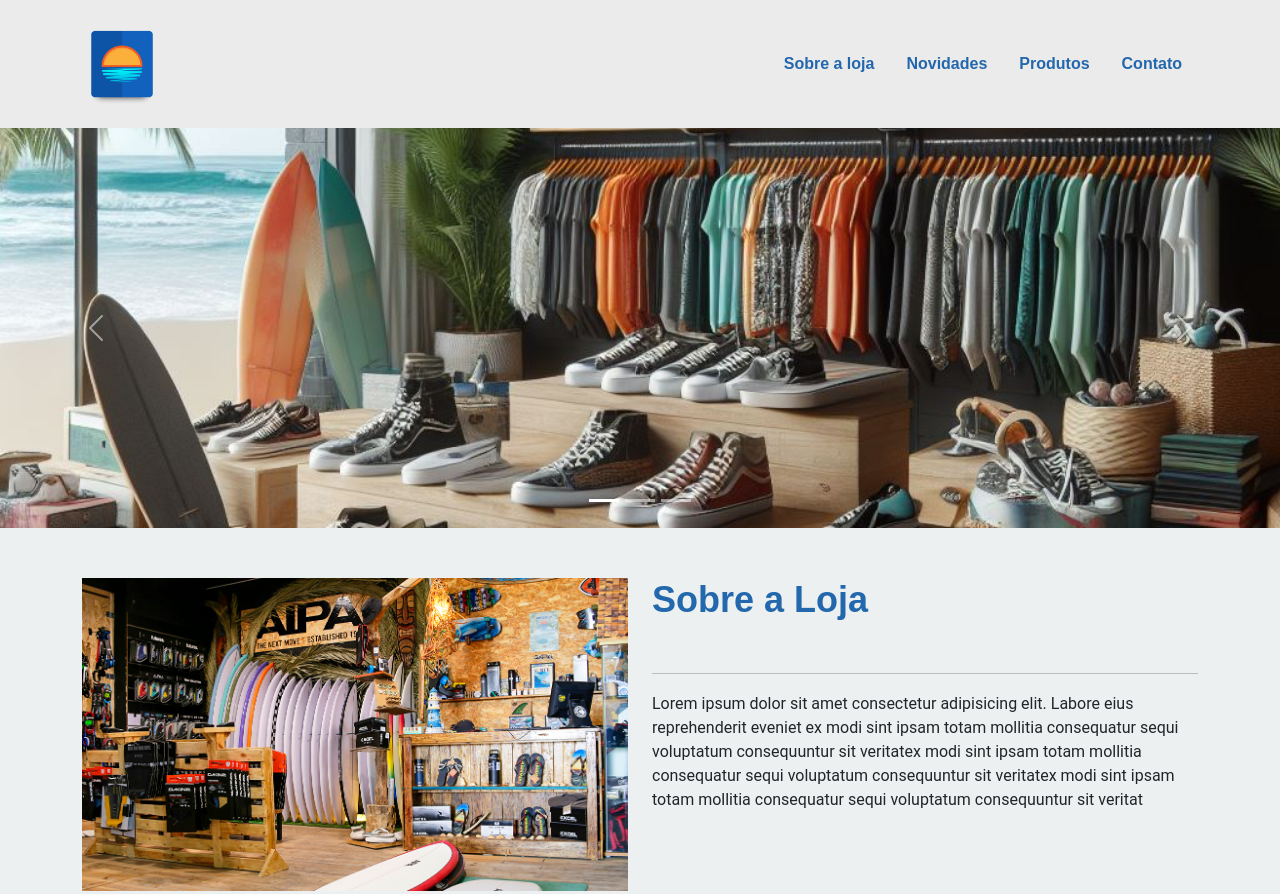
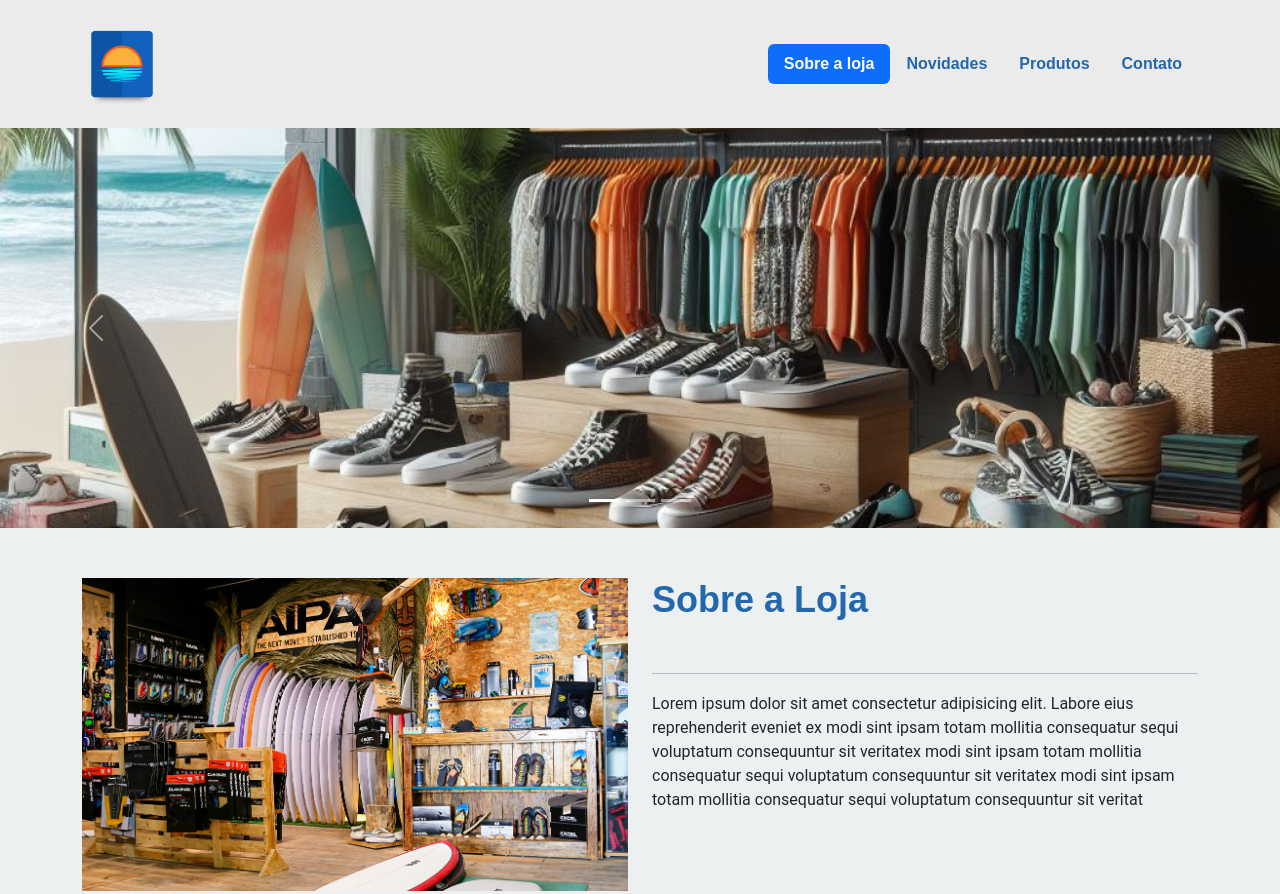
Before and after one commit to analiceleite/emi_store_bootstrap, a plain HTML site: page index.html in a window 1280 px wide. Shown: the top 894 px of the page. Drawn offline with nearby package versions, Linux system fonts and the light colour scheme.

Commit message:
updt css

```diff
--- a/index.html
+++ b/index.html
@@ -26,7 +26,7 @@
       <nav class="collapse navbar-collapse justify-content-end" id="menu">
         <ul class="nav nav-pills d-block d-md-flex">
           <li class="nav-item fw-bold">
-            <a href="#" class="nav-link">
+            <a href="#" class="nav-link active" aria-current="page">
               Sobre a loja
             </a>
           </li>
--- a/main.css
+++ b/main.css
@@ -88,7 +88,8 @@ p {
 }
 
 .nav .nav-link,
-.navbar-brand{
+.navbar-brand,
+.navbar-brand:hover{
   color: #2367ac;
 }
 
@@ -100,13 +101,12 @@ p {
   background-color: #FFEAE6;
 }
 
-.section-title {
-  font-family: Pacifico, cursive;;
-}
+
 
 /*Sobre a loja*/
 
 footer {
+
   text-align: center;
   padding-bottom: 20px;
   margin-top: 30px;
```
